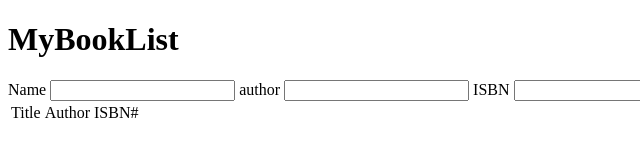
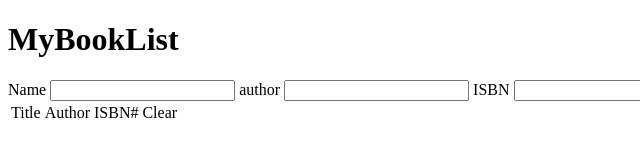
Before and after one commit to acciojob/book-list-VishalRpR, a website: page main.html in a window 1280 px wide. Shown: the full height of the page, 0-640 px from the left. Drawn offline with Linux system fonts and the light colour scheme.

Commit message:
created a submission

```diff
--- a/main.html
+++ b/main.html
@@ -30,6 +30,7 @@
 		<td>Title</td>
 	<td>Author</td>
 	<td>ISBN#</td>
+		<td>Clear</td>
 	</thead>
 
 	<tbody id="book-list">
```
